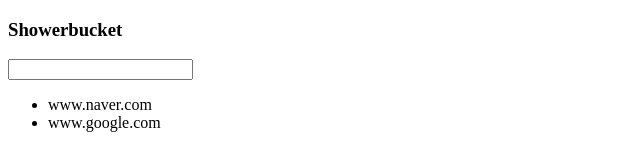
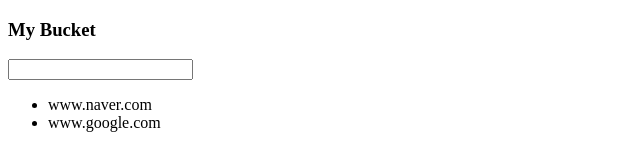
Before and after one commit to showerbugs/showerbucket, a Vue app: page / in a window 1280 px wide. Shown: the top 160 px of the page, without its empty margins (0-640 px from the left). Built offline with nearby package versions, Linux system fonts and the light colour scheme.

Commit message:
Add firebase insert and update

```diff
--- a/src/App.vue
+++ b/src/App.vue
@@ -1,7 +1,7 @@
 <template>
   <div id="app">
-    <h3>Showerbucket</h3>
-    <input v-model="link" @keyup.enter="addLink">
+    <h3>{{ bucket.name }}</h3>
+    <input v-model="addedLink" @keyup.enter="addLink">
     <ul>
       <li v-for="link in links">{{ link }}</li>
     </ul>
@@ -9,17 +9,31 @@
 </template>
 
 <script>
+import firebase from 'firebase'
+
 export default {
   data() {
     return {
-      link: '',
+      bucket: {
+        name: 'My Bucket'
+      },
+      addedLink: '',
       links: ['www.naver.com', 'www.google.com']
     }
   },
   methods: {
     addLink() {
-      this.links.push(this.link)
-      this.link = ''
+      this.links.push(this.addedLink)
+      this.addedLink = ''
+
+      const newBucketKey = firebase.database().ref().child('buckets').push().key
+
+      let updates = {}
+      updates[`/buckets/${newBucketKey}`] = this.bucket
+      updates[`/links/${newBucketKey}`] = this.links
+
+      const aaa = firebase.database().ref().update(updates)
+      console.log(aaa)
     }
   }
 }
```
